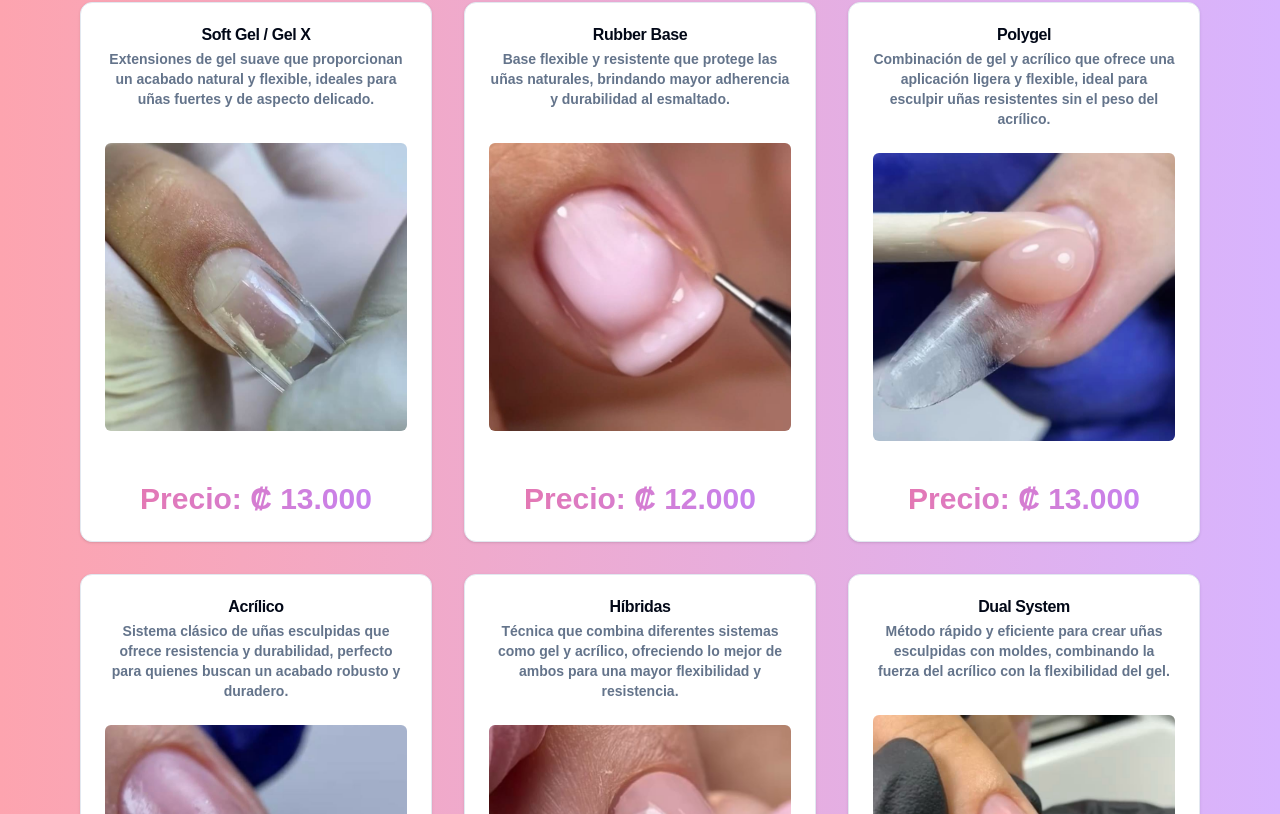
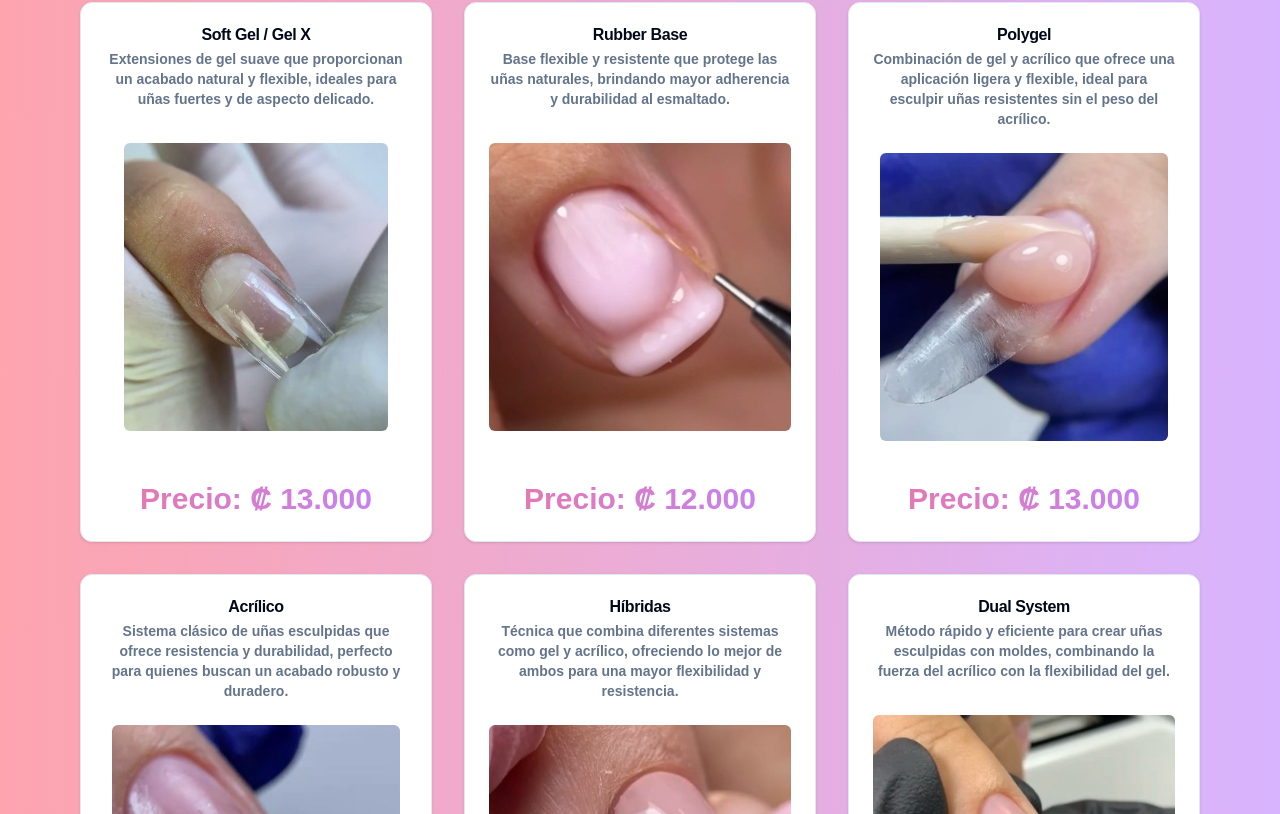
Before and after one commit to johansvalerio/beauty-space, a Next.js app: page /servicios/manicura in a window 1280 px wide. Shown: the part 646-1460 px from the top of the page. Built offline with nearby package versions, Linux system fonts and the light colour scheme.

Commit message:
update info.img position to bottom

```diff
--- a/src/app/const/Services.ts
+++ b/src/app/const/Services.ts
@@ -368,7 +368,7 @@ export const services: ServiceProps[] = [
                 title: "Esmaltado semipermanente",
                 description: "Acabado brillante y duradero por semanas, ideal para mantener las uñas impecables y estéticas.",
                 img: "/img/pedicura/esmaltado.jpg",
-                price: "₡ 8.000"
+                price: "₡ 7.000"
             }
 
         ]
--- a/src/app/servicios/[id]/page.tsx
+++ b/src/app/servicios/[id]/page.tsx
@@ -154,7 +154,7 @@ export default function ServiceDetailsPage({ params }: Params) {
                                 {/* Verificamos si el servicio tienes imagen antes de renderizarla */}
                                 {
                                     info.img &&
-                                    <CardContent className="mt-auto">
+                                    <CardContent className="mt-auto mx-auto">
                                         <img src={info.img} alt={info.title} className="w-full h-72 object-cover rounded-md mb-4" />
                                     </CardContent>
                                 }
```
